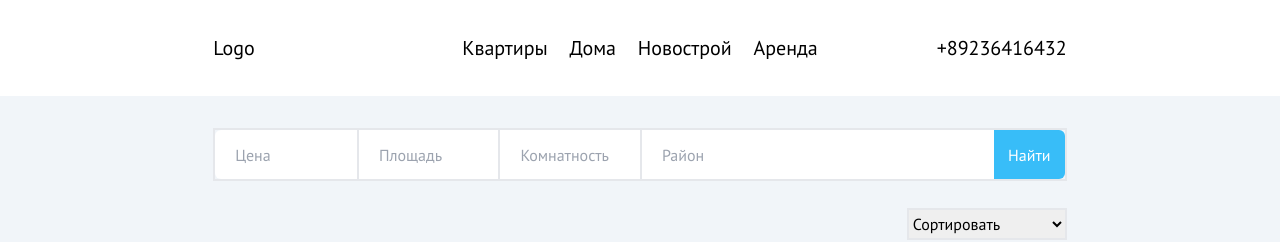
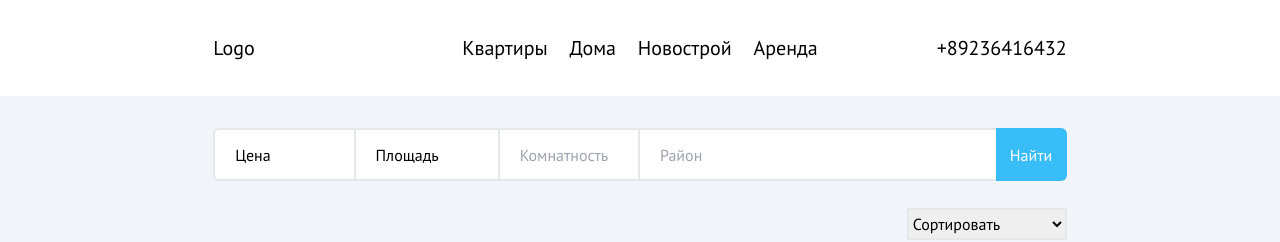
Before and after one commit to JustyTry/estate-next-app, a Next.js app: page /apartments in a window 1280 px wide. Shown: the top 242 px of the page. Built offline with nearby package versions, Linux system fonts and the light colour scheme; no server answers; the database is empty.

Commit message:
changing filters type(must have few more changes)

```diff
--- a/app/(client)/apartments/[id]/page.tsx
+++ b/app/(client)/apartments/[id]/page.tsx
@@ -28,6 +28,8 @@ interface EstateCard {
   number_of_elevators: number;
   building_type: string;
   entrances: number;
+
+  images: string[];
 }
 
 const Page = () => {
@@ -43,6 +45,7 @@ const Page = () => {
   }, []);
 
   if (!data) return <></>;
+
   return (
     <div className="mt-20 flex w-full justify-center">
       <div className="flex w-8/12 justify-between max-xl:w-full">
@@ -50,14 +53,20 @@ const Page = () => {
           <h1 className=" text-4xl">{data.title}</h1>
           <h2 className="text-md my-6 text-gray-600">{data.adress}</h2>
           <div className="box-border w-full ">
+            {data.images
+              ?.split(", ")
+              .map((image: string, index: number) => (
                 <Image
+                  key={index}
                   className="w-full"
-              src="/estate-example.jpg"
+                  src={image}
                   width={700}
                   height={400}
                   sizes=""
                   alt=""
+                  unoptimized
                 />
+              ))}
           </div>
           <ul className="my-8 grid w-full grid-cols-3 gap-6">
             <li className="flex flex-col">
@@ -155,7 +164,13 @@ const Page = () => {
             <li className="flex w-full justify-between whitespace-nowrap">
               <span>Цена за метр</span>
               <span className="mx-3 mb-2 w-full border-b-2 border-dotted"></span>
-              <span>{data.cost / data.square} ₽/м²</span>
+              <span>
+                {Math.round(
+                  parseInt(data.cost.toString().replace(/\s/g, "")) /
+                    parseFloat(data.square.toString()),
+                )}{" "}
+                ₽/м²
+              </span>
             </li>
             <li className="flex w-full justify-between whitespace-nowrap">
               <span>Условия сделки</span>
--- a/app/(client)/apartments/page.tsx
+++ b/app/(client)/apartments/page.tsx
@@ -42,7 +42,7 @@ export default function Apartments() {
         <div className="grid w-full grid-cols-3 gap-4 max-md:grid-cols-2 max-sm:grid-cols-1">
           {data["stmt"].map((el: any, index: number) => {
             const { key, ...otherProps } = el;
-            return <ApartmentRecord key={key} {...otherProps} />;
+            return <ApartmentRecord key={index} {...otherProps} />;
           })}
         </div>
       </div>
--- a/components/apartments/ApartmentFilterbar.tsx
+++ b/components/apartments/ApartmentFilterbar.tsx
@@ -1,28 +1,72 @@
-import React from "react";
+"use client";
+import React, { useState } from "react";
 
 const ApartmentFilterbar = () => {
+  const [openedFilter, setOpenedFilter] = useState<string>("");
+
   return (
     <div className="mt-8 h-20 w-full">
-      <ul className="flex h-2/3 w-full items-center border-2 ">
+      <ul className="flex h-2/3 w-full items-center">
+        <div className="relative h-full w-2/12">
+          <button
+            onClick={() => setOpenedFilter("cost")}
+            className="h-full w-full rounded-l-md border-2 bg-white pl-5 text-left"
+          >
+            Цена
+          </button>
+          {openedFilter === "cost" && (
+            <div className="absolute z-10 mt-2 flex h-20 w-fit items-center rounded-md border-2 bg-white">
               <input
+                className="mx-4 h-8 w-28 rounded-md border-2 text-center"
+                type="number"
+                inputMode="numeric"
+                placeholder="От"
+              />
+              -
+              <input
+                className="mx-4 h-8 w-28 rounded-md border-2 text-center"
                 type="text"
-          placeholder="Цена"
-          className="h-full w-2/12 rounded-l-md pl-5"
+                placeholder="До"
               />
+            </div>
+          )}
+        </div>
+        <div className="relative h-full w-2/12">
+          <button
+            onClick={() =>
+              openedFilter === "square"
+                ? setOpenedFilter("")
+                : setOpenedFilter("square")
+            }
+            className="h-full w-full border-y-2 bg-white pl-5 text-left"
+          >
+            Площадь
+          </button>
+          {openedFilter === "square" && (
+            <div className="absolute z-10 mt-2 flex h-20 w-fit items-center rounded-md border-2 bg-white">
               <input
+                className="mx-4 h-8 w-28 rounded-md border-2 text-center"
                 type="text"
-          placeholder="Площадь"
-          className="h-full w-2/12 border-l-2 pl-5"
+                placeholder="Мин."
               />
+              -
+              <input
+                className="mx-4 h-8 w-28 rounded-md border-2 text-center"
+                type="text"
+                placeholder="Макс."
+              />
+            </div>
+          )}
+        </div>
         <input
           type="text"
           placeholder="Комнатность"
-          className="h-full w-2/12 border-l-2 pl-5"
+          className="h-full w-2/12 border-2 pl-5"
         />
         <input
           type="text"
           placeholder="Район"
-          className="h-full w-5/12 border-l-2 pl-5"
+          className="h-full w-5/12 border-y-2 pl-5"
         />
 
         <button
--- /dev/null
+++ b/store/apartmentsStore.ts
@@ -0,0 +1,3 @@
+import { create } from "zustand";
+
+export const useApartmentsStore = create((set) => {});
```
Lines whose indentation alone changed are shown as unchanged.
